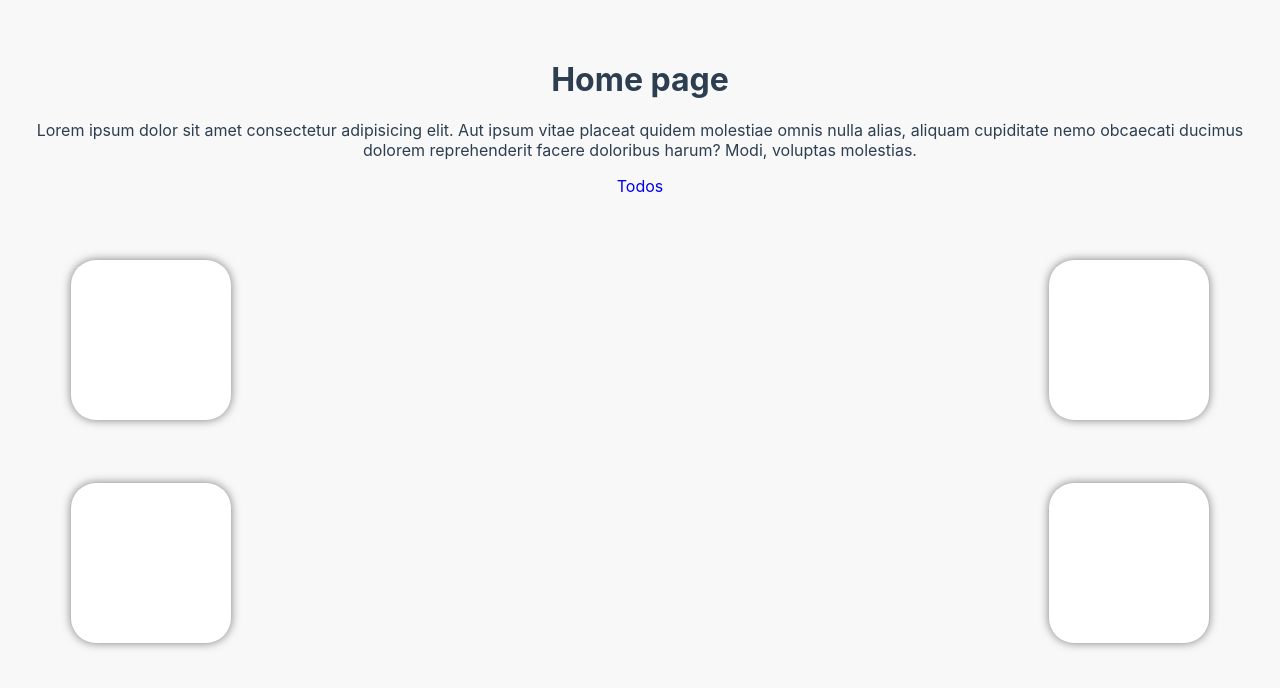
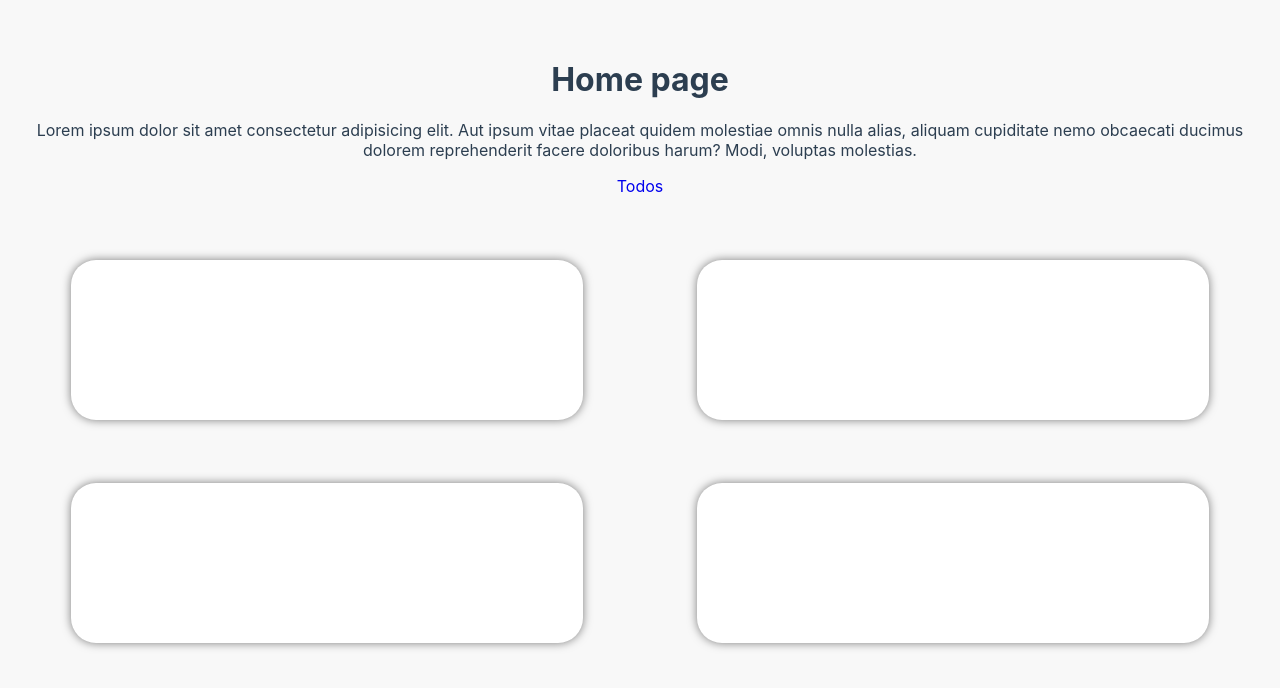
Before and after one commit to Kuanysh-kst/WebAppTelegram, a Vue app: page / in a window 1280 px wide. Shown: the top 688 px of the page. Built offline with nearby package versions, Linux system fonts and the light colour scheme; no server answers.

Commit message:
added new heigth
Signed-off-by: Kuanysh <90975457+Kuanysh-kst@users.noreply.github.com>

```diff
--- a/src/views/HomePage.vue
+++ b/src/views/HomePage.vue
@@ -28,13 +28,14 @@
     justify-content: space-between;
     margin-top: 20px;
     margin: 5%;
+    height: 160px;
 }
 
 .icon-button {
     display: flex;
     flex-direction: column;
-    width: 160px;
-    height: 160px;
+    width: 45%;
+    height: 100%;
     background: white;
     border-radius: 25px;
     justify-content: space-between;
```
